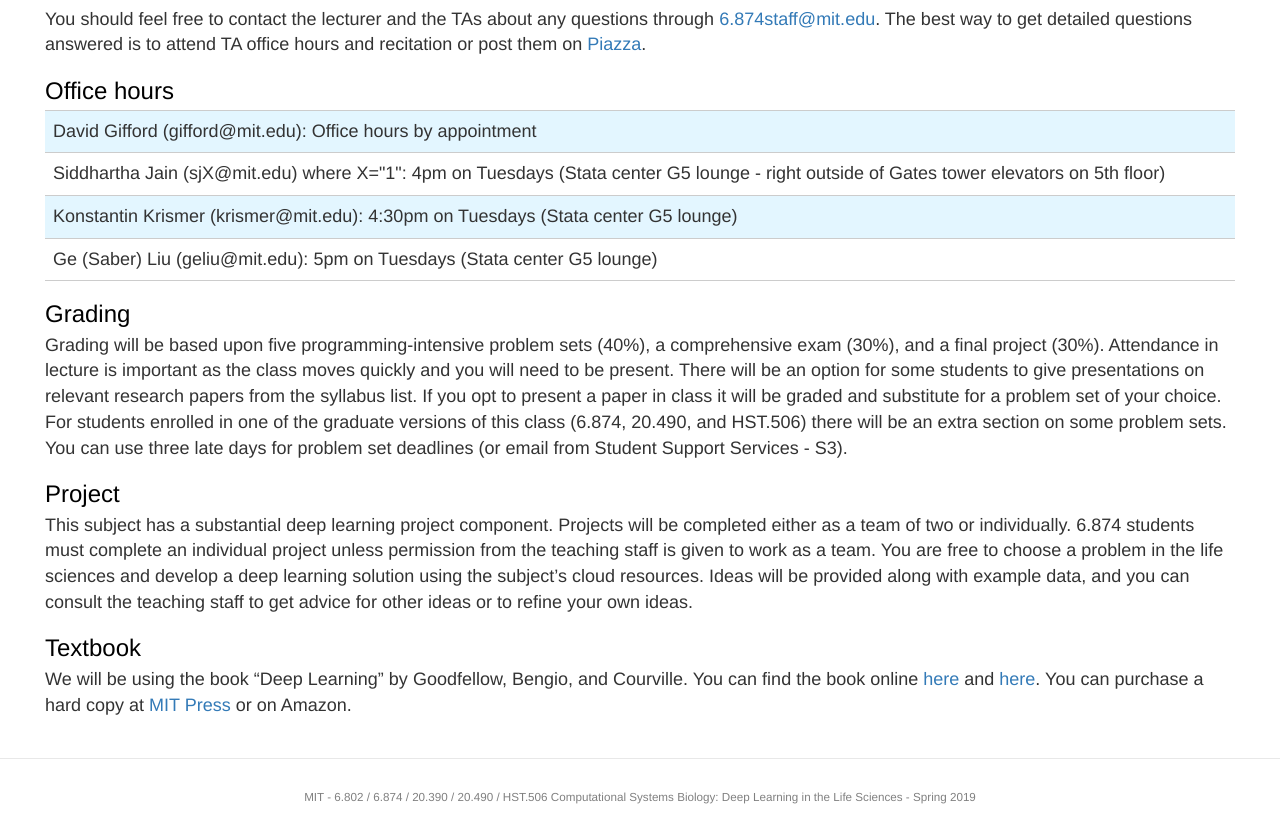
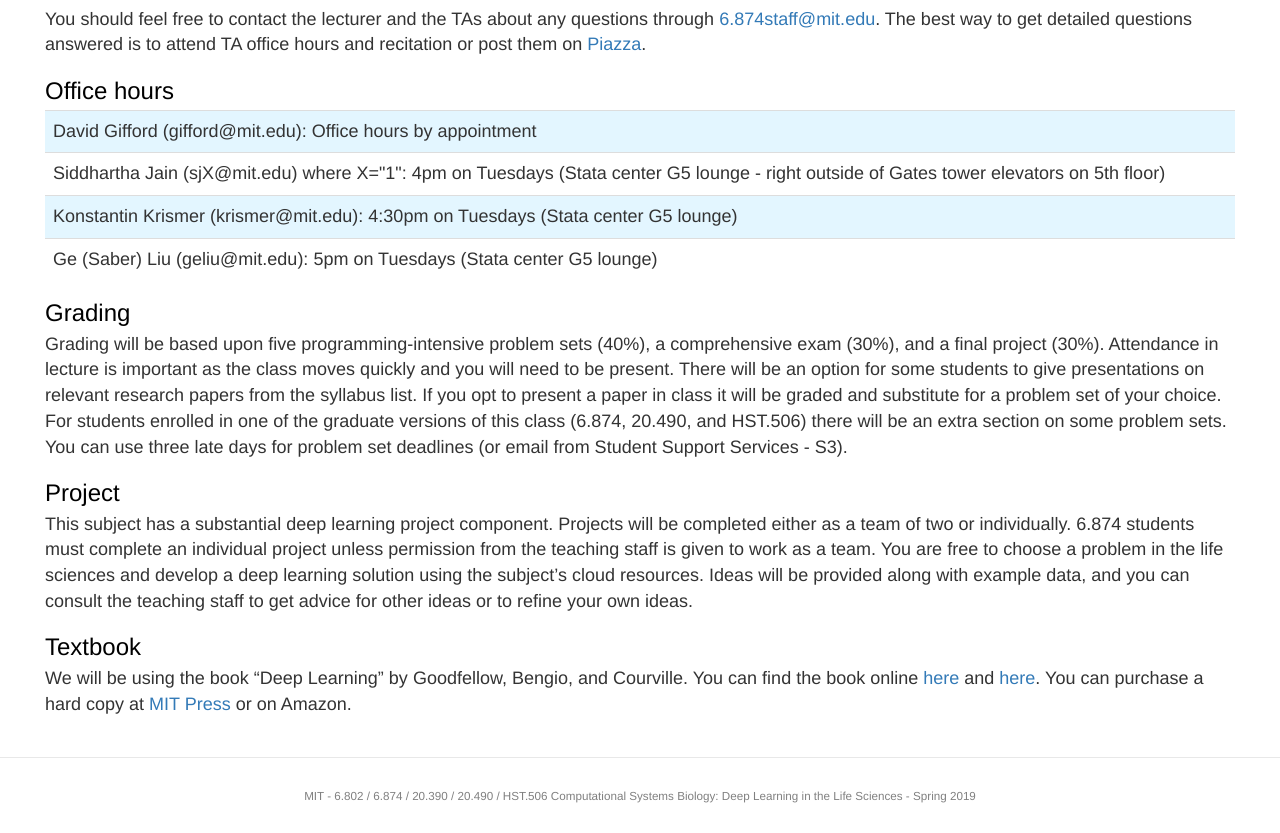
Before and after one commit to mit6874/mit6874.github.io, a Jekyll site: the page built from index.html, in a window 1280 px wide. Shown: the part 3404-4237 px from the top of the page. Built offline with Jekyll 4.4.1, drawn with Linux system fonts in a browser that asks for light colours; nearby versions of some CDN libraries.

Commit message:
Update OH table formatting

```diff
--- a/css/main.css
+++ b/css/main.css
@@ -61,7 +61,7 @@
 
 .materials-item {
   padding: 8px;
-  border-bottom: 1px solid #CCC;
+  border-top: 1px solid #dddddd;
 }
 
 .materials-item a{
--- a/index.html
+++ b/index.html
@@ -450,7 +450,7 @@
     <p>You should feel free to contact the lecturer and the TAs about any questions through <a href="mailto:6.874staff@mit.edu">6.874staff@mit.edu</a>. The best way to get detailed questions answered is to attend TA office hours and recitation or post them on <a target="_blank" href="https://piazza.com/mit/spring2019/6802j6874j20390j20490jhst506j">Piazza</a>.</p>
 
     <h2 class="module-header">Office hours</h2>
-    <div class="materials-item" style="border-top: 1px solid #CCC;">
+    <div class="materials-item">
         David Gifford (gifford@mit.edu): Office hours by appointment
     </div>
     <div class="materials-item">
```
